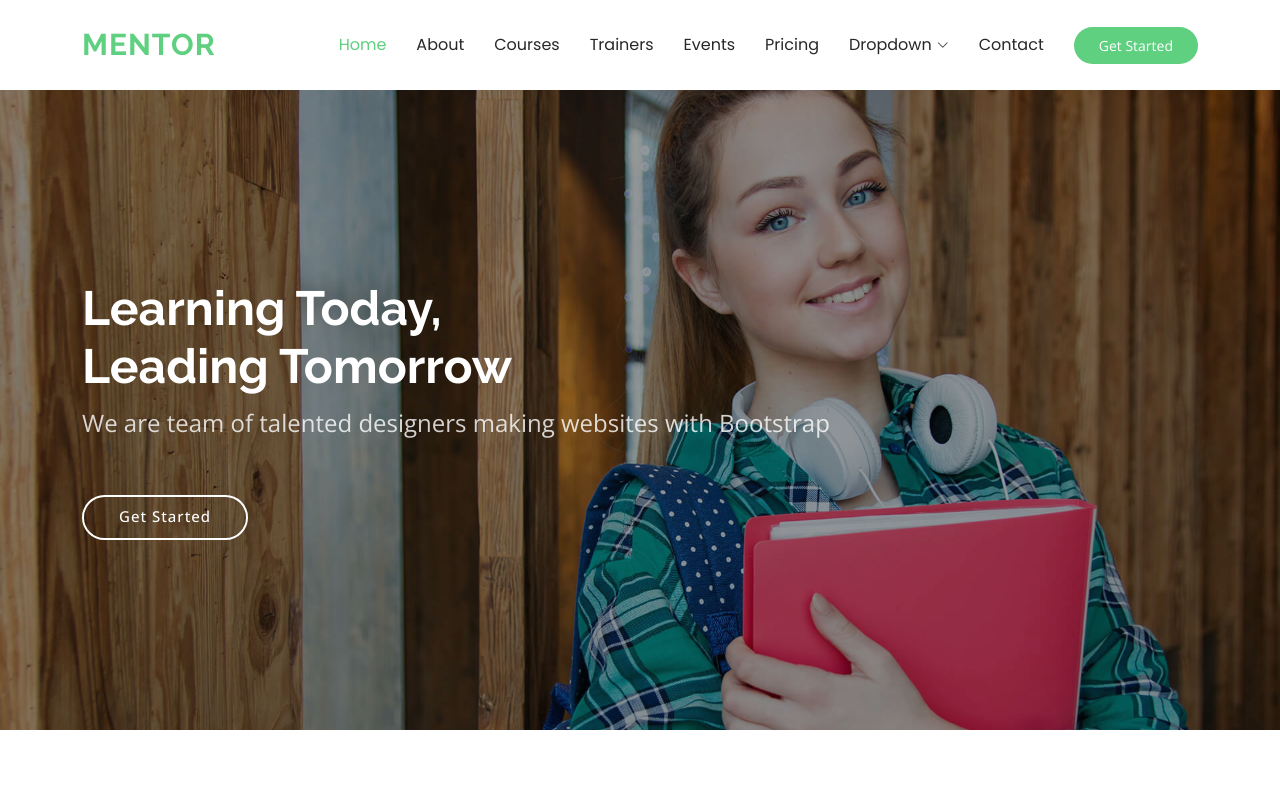
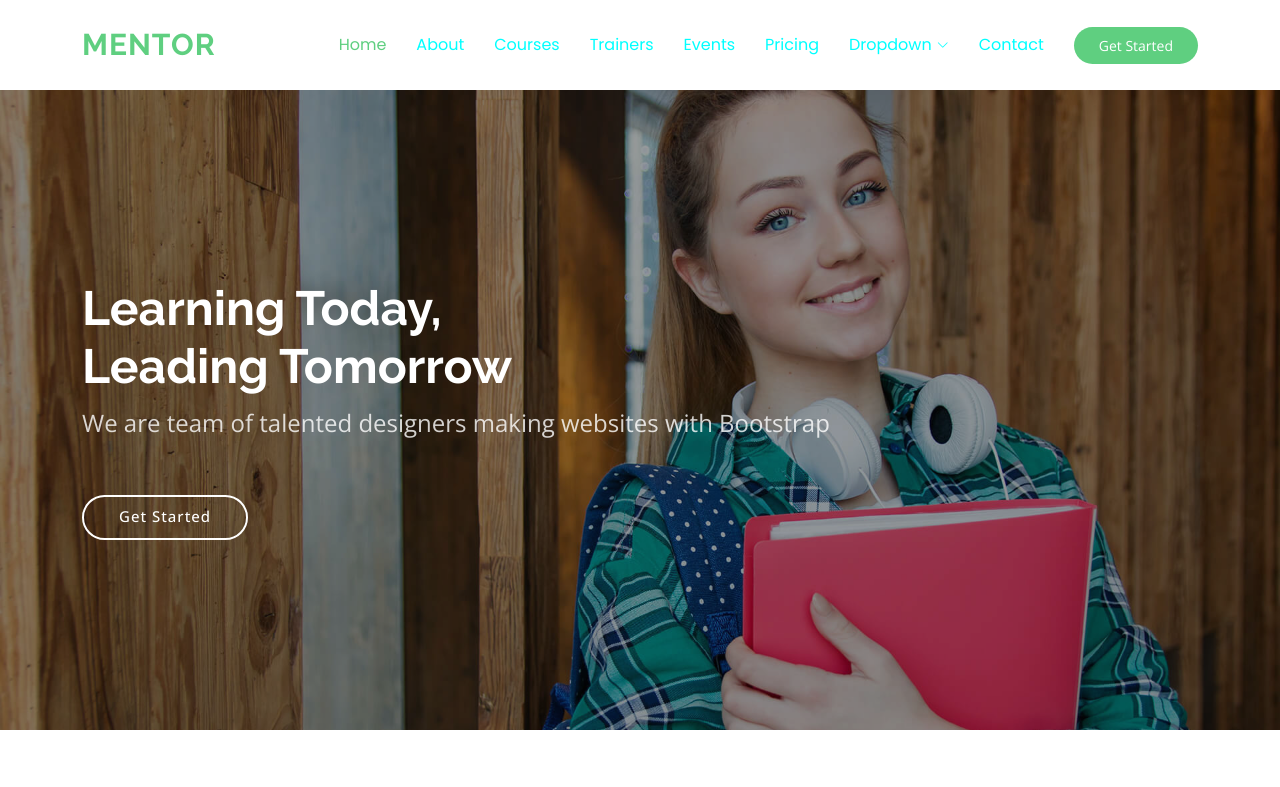
Before and after one commit to PintuVaishnav/BVC_Website, a plain HTML site: page index.html in a window 1280 px wide. Shown: the top 787 px of the page. Drawn offline with nearby package versions, Linux system fonts and the light colour scheme.

Commit message:
Update main.css

```diff
--- a/css/main.css
+++ b/css/main.css
@@ -29,7 +29,7 @@
 
 /* Nav Menu Colors - The following color variables are used specifically for the navigation menu. They are separate from the global colors to allow for more customization options */
 :root {
-  --nav-color: #272828;  /* The default color of the main navmenu links */
+  --nav-color: #00FFFFFF;  /* The default color of the main navmenu links */
   --nav-hover-color: #5fcf80; /* Applied to main navmenu links when they are hovered over or active */
   --nav-mobile-background-color: #ffffff; /* Used as the background color for mobile navigation menu */
   --nav-dropdown-background-color: #ffffff; /* Used as the background color for dropdown items that appear when hovering over primary navigation items */
```
